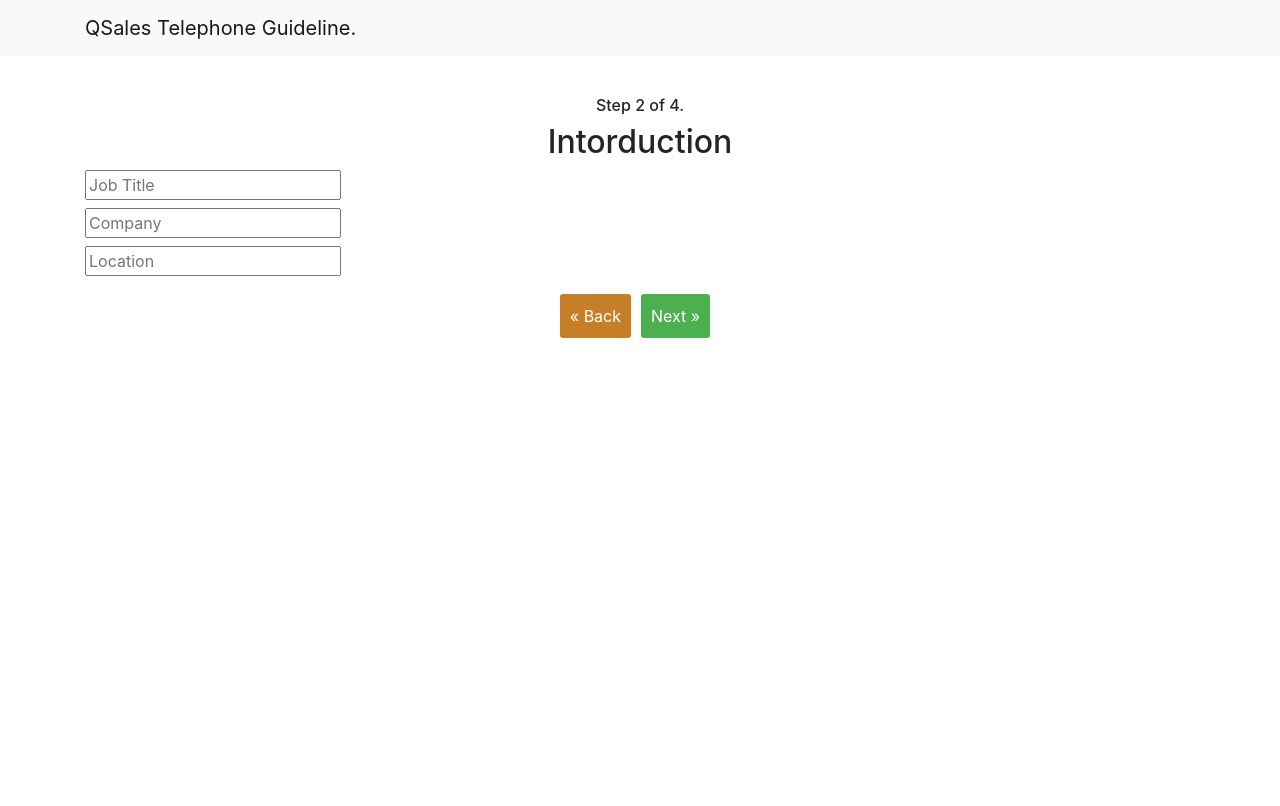
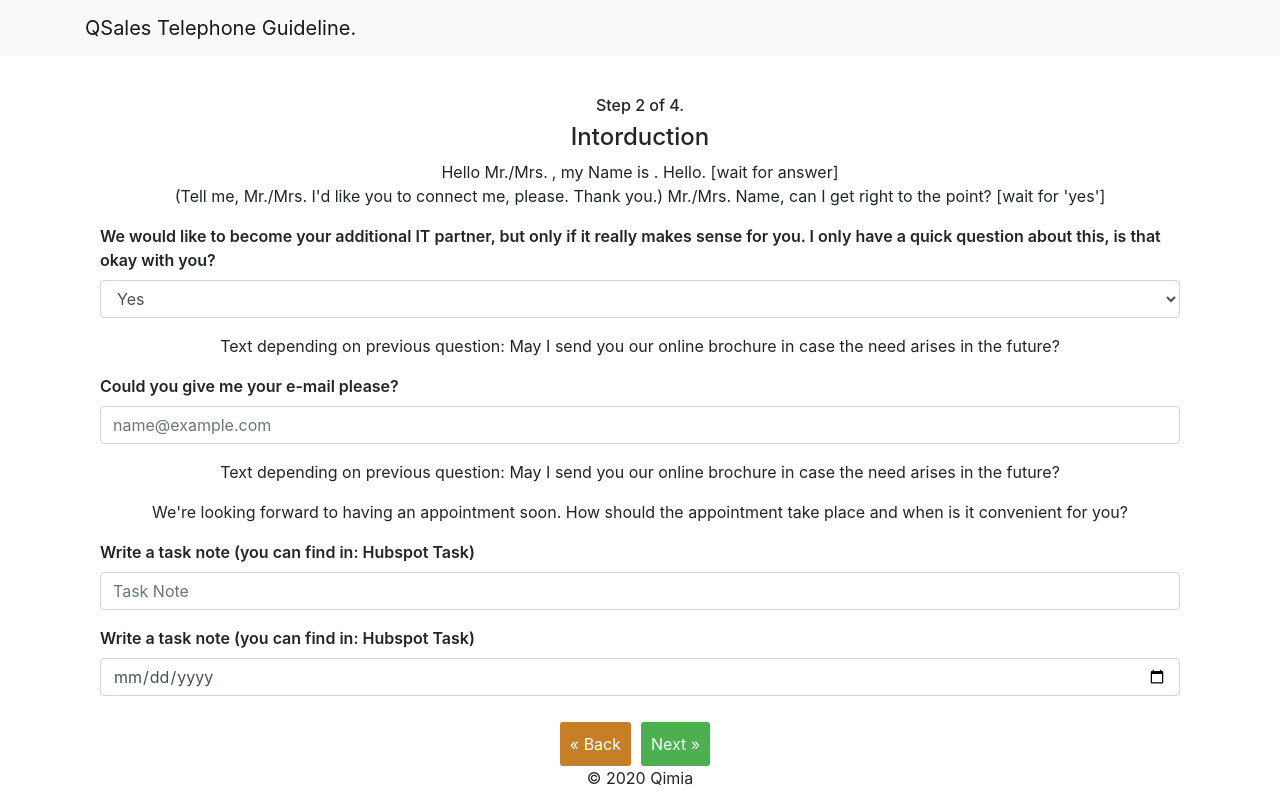
Before and after one commit to lilyanAhmetoglu/hubspot-guidline, a React (Create React App) app: page / in a window 1280 px wide. Both pictures are taken after a click on the button "Next »". Built offline with nearby package versions, Linux system fonts and the light colour scheme; no server answers.

Commit message:
implementing the form in better way

```diff
--- a/src/App.css
+++ b/src/App.css
@@ -102,7 +102,7 @@ p {
   }
 
   .theform{
-
+    text-align: center;
   }
   .theform h6{
     padding-top: 40px;
--- a/src/views/Dashboard/CallCondition.js
+++ b/src/views/Dashboard/CallCondition.js
@@ -1,9 +1,20 @@
 import React, { Component } from "react";
 import { Form, Container, Col, Row } from "react-bootstrap";
 export default class CallCondition extends Component {
+  constructor(props) {
+    super(props);
+    this.state = { newold: "new" };
+  }
   continue = (e) => {
     e.preventDefault();
     this.props.nextStep();
+  };
+  handleChanges = (event) => {
+    let { name, value } = event.target;
+    this.setState({
+      [name]: value,
+    });
+    console.log(value)
   };
   render() {
     const {
@@ -13,8 +24,11 @@ export default class CallCondition extends Component {
       newold,
       kind,
       email,
-      phone
+      phone,
+      company,
+      contactperson,
     } = this.props;
+
     return (
       <Container>
         <h4>Call conditions</h4>
@@ -23,14 +37,17 @@ export default class CallCondition extends Component {
           <Form.Label>Who will you call?</Form.Label>
           <Form.Control
             as="select"
+            name="newold"
             value={newold}
             onChange={handleChange("newold")}
           >
-            <option>New Contact</option>
-            <option>Existing Contact</option>
+           <option value="">Choose</option>
+            <option value="new">New Contact</option>
+            <option value="old">Existing Contact</option>
           </Form.Control>
         </Form.Group>
-        <div classname="new">
+        {this.props.newold === "new" && (
+          <div className="new">
             <Form.Group controlId="exampleForm.ControlSelect1">
               <Form.Label>What kind of call will you do?</Form.Label>
               <Form.Control
@@ -38,6 +55,7 @@ export default class CallCondition extends Component {
                 value={kind}
                 onChange={handleChange("kind")}
               >
+                <option value="">Choose</option>
                 <option>Initial Call</option>
                 <option>Follow up call</option>
                 <option>Customer call</option>
@@ -82,7 +100,50 @@ export default class CallCondition extends Component {
               />
             </Form.Group>
           </div>
-        <div className="old"></div>
+        )}
+        {this.props.newold === "old" && (
+          <div className="old">
+            <Form.Group controlId="exampleForm.ControlSelect1">
+              <Form.Label>Please choose the company?</Form.Label>
+              <Form.Control
+                as="select"
+                value={company}
+                onChange={handleChange("company")}
+              >
+                <option value="">Choose</option>
+                <option>company1</option>
+                <option>company2</option>
+                <option>company3</option>
+              </Form.Control>
+            </Form.Group>
+            <Form.Group controlId="exampleForm.ControlSelect1">
+              <Form.Label>What kind of call will you do?</Form.Label>
+              <Form.Control
+                as="select"
+                value={kind}
+                onChange={handleChange("kind")}
+              >
+                <option value="">Choose</option>
+                <option>Initial Call</option>
+                <option>Follow up call</option>
+                <option>Customer call</option>
+              </Form.Control>
+            </Form.Group>
+            <Form.Group controlId="exampleForm.ControlSelect1">
+              <Form.Label>What kind of call will you do?</Form.Label>
+              <Form.Control
+                as="select"
+                value={contactperson}
+                onChange={handleChange("contactperson")}
+              >
+                <option value="">Choose</option>
+                <option>laura</option>
+                <option>Miray</option>
+                <option>melek</option>
+              </Form.Control>
+            </Form.Group>
+          </div>
+        )}
         <button className="Next" onClick={this.continue}>
           Next »
         </button>
--- a/src/views/Dashboard/CloseProcess.js
+++ b/src/views/Dashboard/CloseProcess.js
@@ -1,5 +1,5 @@
 import React, { Component } from "react";
-
+import { Form, Container, Col, Row } from "react-bootstrap";
 export default class CloseProcess extends Component {
   continue = (e) => {
     e.preventDefault();
@@ -13,42 +13,19 @@ export default class CloseProcess extends Component {
   render() {
     const { jobTitle, jobCompany, jobLocation } = this.props;
     return (
-      <div>
-        <h2>Close Process</h2>
-        <label>
-          <input
-            type="text"
-            name="jobTitle"
-            value={jobTitle}
-           // onChange={handleChange("jobTitle")}
-            placeholder="Job Title"
-          />
-        </label>
-        <label>
-          <input
-            type="text"
-            name="jobCompany"
-            value={jobCompany}
-            //onChange={handleChange("jobCompany")}
-            placeholder="Company"
-          />
-        </label>
-        <label>
-          <input
-            type="text"
-            name="jobCompany"
-            value={jobLocation}
-           // onChange={handleChange("jobLocation")}
-            placeholder="Location"
-          />
-        </label>
+      <Container>
+        <h4>End call / Close process</h4>
+        <p>
+          Thanks for the friendly conversation! Goodbye and have a nice
+          day/week/weekend.
+        </p>
         <button className="Back" onClick={this.back}>
           « Back
         </button>
         <button className="Next" onClick={this.continue}>
           Next »
         </button>
-      </div>
+      </Container>
     );
   }
 }
--- a/src/views/Dashboard/Conclusion.js
+++ b/src/views/Dashboard/Conclusion.js
@@ -1,24 +1,41 @@
-import React, { Component } from 'react'
+import React, { Component } from "react";
 
 export default class Conclusion extends Component {
-  back = e => {
+  back = (e) => {
     e.preventDefault();
     this.props.prevStep();
-}
+  };
   render() {
-    const { firstName, lastName, jobTitle, jobCompany, jobLocation } = this.props;
+    const {
+      firstName,
+      lastName,
+      jobTitle,
+      jobCompany,
+      jobLocation,
+      introduction,
+      newold,
+    } = this.props;
     return (
       <div>
-         <h2>Here is the information you entered:</h2>
-                First Name: <b>{firstName}</b><br />
-                Last Name: <b>{lastName}</b><br />
-                Job: <b>{jobTitle}</b><br />
-                Company: <b>{jobCompany}</b><br />
-                Location: <b>{jobLocation}</b><br />
-                <button className="Back" onClick={this.back}>
-                    « Back
-                </button>
+        <h2>Here is the information you entered:</h2>
+        First Name: <b>{firstName}</b>
+        <br />
+        Last Name: <b>{lastName}</b>
+        <br />
+        Job: <b>{jobTitle}</b>
+        <br />
+        Company: <b>{jobCompany}</b>
+        <br />
+        Location: <b>{jobLocation}</b>
+        <br />
+        introduction:<b>{introduction}</b>
+        <br />
+        new old:<b>{newold}</b>
+        <br />
+        <button className="Back" onClick={this.back}>
+          « Back
+        </button>
       </div>
-    )
+    );
   }
 }
--- a/src/views/Dashboard/Dashboard.js
+++ b/src/views/Dashboard/Dashboard.js
@@ -23,6 +23,11 @@ export default class Dashboard extends Component {
     jobTitle: "",
     jobCompany: "",
     jobLocation: "",
+    introduction:"",
+    meeting_with_expert:"",
+    later_email:"",
+    task_note:"",
+    task_deadline:""
   };
 
   nextStep = () => {
@@ -54,8 +59,14 @@ export default class Dashboard extends Component {
       email,
       phone,
       jobTitle,
+      introduction,
+      contactperson,
       jobCompany,
       jobLocation,
+      meeting_with_expert,
+      later_email,
+      task_note,
+      task_deadline,
     } = this.state;
 
     if (step === 1)
@@ -69,6 +80,7 @@ export default class Dashboard extends Component {
           kind={kind}
           email={email}
           phone={phone}
+          contactperson={contactperson}
         />
       );
     if (step === 2)
@@ -77,9 +89,16 @@ export default class Dashboard extends Component {
           nextStep={this.nextStep}
           prevStep={this.prevStep}
           handleChange={this.handleChange}
-          jobTitle={jobTitle}
           jobCompany={jobCompany}
+          introduction={introduction}
           jobLocation={jobLocation}
+          firstName={firstName}
+          lastName={lastName}
+          contactperson={contactperson}
+          meeting_with_expert={meeting_with_expert}
+          later_email={later_email}
+          task_note={task_note}
+          task_deadline={task_deadline}
         />
       );
     if (step === 3)
@@ -103,6 +122,8 @@ export default class Dashboard extends Component {
           jobTitle={jobTitle}
           jobCompany={jobCompany}
           jobLocation={jobLocation}
+          introduction={introduction}
+          newold={newold}
           prevStep={this.prevStep}
         />
       );
--- a/src/views/Dashboard/Intorduction.js
+++ b/src/views/Dashboard/Intorduction.js
@@ -1,55 +1,152 @@
-import React, { Component } from 'react'
-
+import React, { Component } from "react";
+import { Form, Container, Col, Row } from "react-bootstrap";
 export default class Intorduction extends Component {
-  continue = e => {
+  continue = (e) => {
     e.preventDefault();
     this.props.nextStep();
-}
+  };
 
-back = e => {
+  back = (e) => {
     e.preventDefault();
     this.props.prevStep();
-}
+  };
 
   render() {
-    const { jobTitle, jobCompany, jobLocation, handleChange } = this.props;
+    const {
+      jobTitle,
+
+      jobCompany,
+      jobLocation,
+      introduction,
+      handleChange,
+      firstName,
+      lastName,
+      contactperson,
+      meeting_with_expert,
+      later_email,
+      task_note,
+      task_deadline,
+    } = this.props;
     return (
-      <div>
-        <h2>Intorduction</h2>
-                <label>
-                    <input
+      <Container>
+        <h4>Intorduction</h4>
+        <p>
+          Hello Mr./Mrs.
+          <b>
+            {firstName} {lastName}
+          </b>
+          , my Name is <b>{contactperson}</b>. Hello. [wait for answer]
+          <br />
+          (Tell me, Mr./Mrs.{" "}
+          <b>
+            {firstName} {lastName}
+          </b>{" "}
+          I'd like you to connect me, please. Thank you.) Mr./Mrs. Name, can I
+          get right to the point? [wait for 'yes']
+        </p>
+        <Form.Group controlId="exampleForm.ControlSelect1">
+          <Form.Label>
+            {" "}
+            We would like to become your additional IT partner, but only if it
+            really makes sense for you. I only have a quick question about this,
+            is that okay with you?
+          </Form.Label>
+          <Form.Control
+            as="select"
+            name="introduction"
+            value={introduction}
+            onChange={handleChange("introduction")}
+          >
+            <option value="yes">Yes</option>
+            <option value="later">Maybe later</option>
+            <option value="no">No</option>
+            <option value="appointment">Appointment</option>
+          </Form.Control>
+        </Form.Group>
+        {this.props.introduction === "yes" && (
+          <div className="yes">
+            <p>
+              Formulation of a concise question that makes the need for the
+              product visible to the customer. Explanation of the service
+              Consulting / the corresponding product. Presentation of product
+              which could be intresting for Costumer
+            </p>
+            <Form.Group controlId="exampleForm.ControlSelect1">
+              <Form.Label>
+                If you would like to learn more about this product and see if it
+                is suitable for your company, we can fix a meeting with one of
+                our experts / CEO / Managers.
+              </Form.Label>
+              <Form.Control
+                as="select"
+                name="meeting_with_expert"
+                value={meeting_with_expert}
+                onChange={handleChange("meeting_with_expert")}
+              >
+                <option value="appointment">Appointment</option>
+                <option value="more_info">More information</option>
+                <option value="no">No</option>
+              </Form.Control>
+            </Form.Group>
+          </div>
+        )}
+        <div className="later">
+          <p>
+            Text depending on previous question: May I send you our online
+            brochure in case the need arises in the future?
+          </p>
+          <Form.Group>
+            <Form.Label>Could you give me your e-mail please?</Form.Label>
+            <Form.Control
+              type="email"
+              placeholder="name@example.com"
+              value={later_email}
+              onChange={handleChange("later_email")}
+            />
+          </Form.Group>
+          <Form.Group></Form.Group>
+        </div>
+        <div className="no">
+          <p>
+            Text depending on previous question: May I send you our online
+            brochure in case the need arises in the future?
+          </p>
+        </div>
+        <div className="appointment">
+          <p>
+            We're looking forward to having an appointment soon. How should the
+            appointment take place and when is it convenient for you?
+          </p>
+          <Form.Group>
+            <Form.Label>
+              Write a task note (you can find in: Hubspot Task)
+            </Form.Label>
+            <Form.Control
               type="text"
-                        name="jobTitle"
-                        value={jobTitle}
-                        onChange={handleChange('jobTitle')}
-                        placeholder="Job Title"
+              value={task_note}
+              placeholder="Task Note"
+              onChange={handleChange("task_note")}
             />
-                </label>
-                <label>
-                    <input
-                        type="text"
-                        name="jobCompany"
-                        value={jobCompany}
-                        onChange={handleChange('jobCompany')}
-                        placeholder="Company"
+          </Form.Group>
+          <Form.Group>
+            <Form.Label>
+              Write a task note (you can find in: Hubspot Task)
+            </Form.Label>
+            <Form.Control
+              type="date"
+              value={task_deadline}
+              placeholder=""
+              onChange={handleChange("task_deadline")}
             />
-                </label>
-                <label>
-                    <input
-                        type="text"
-                        name="jobCompany"
-                        value={jobLocation}
-                        onChange={handleChange('jobLocation')}
-                        placeholder="Location"
-                    />
-                </label>
+          </Form.Group>
+        </div>
         <button className="Back" onClick={this.back}>
           « Back
         </button>
         <button className="Next" onClick={this.continue}>
           Next »
         </button>
-      </div>
-    )
+      </Container>
+    );
   }
 }
--- /dev/null
+++ b/src/views/hoc/footer.js
@@ -0,0 +1,13 @@
+import React, { Component } from 'react'
+
+export default class Footer extends Component {
+    render() {
+        return (
+            <footer>
+                <p className="text-center">
+                    &copy; {new Date().getFullYear()} Qimia
+                  </p>
+            </footer>
+        )
+    }
+}
--- a/src/views/hoc/layout.js
+++ b/src/views/hoc/layout.js
@@ -1,16 +1,20 @@
 import React, { Component } from "react";
-import { Navbar, Container} from 'react-bootstrap';
+import { Navbar, Container } from "react-bootstrap";
+import Footer from "./footer";
 export default class Layout extends Component {
   render() {
     return (
+      <div>
         <header className="bck_b_light">
           <Navbar expand="lg" variant="light" bg="light">
             <Container>
               <Navbar.Brand href="#">QSales Telephone Guideline.</Navbar.Brand>
             </Container>
           </Navbar>
+        </header>
         {this.props.children}
-      </header>
+        <Footer />
+      </div>
     );
   }
 }
```
Lines whose indentation alone changed are shown as unchanged.
